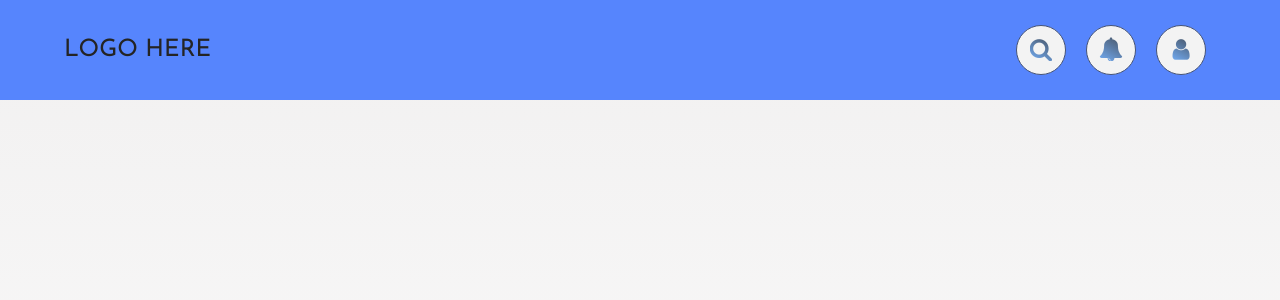
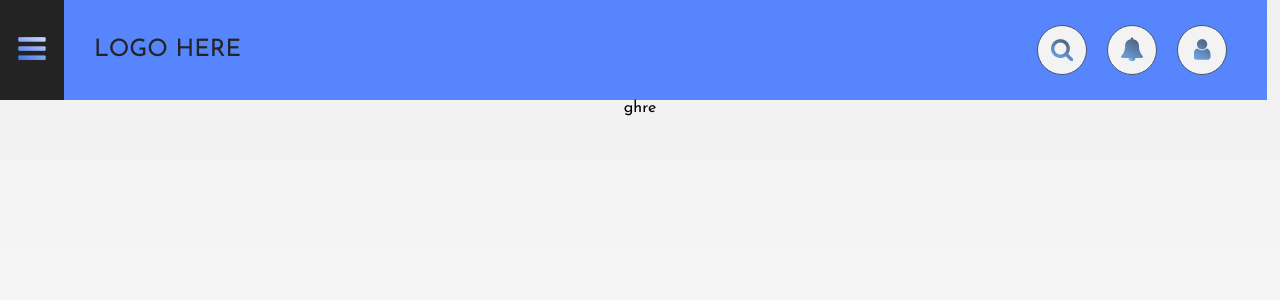
Before and after one commit to vadimkalaida/djinni_task1, a React (Create React App) app in the folder task1/task1/: page / in a window 1280 px wide. Shown: the top 300 px of the page. Built offline with nearby package versions, Linux system fonts and the light colour scheme.

Commit message:
header and left menu bar is ready

```diff
--- a/task1/task1/src/App.js
+++ b/task1/task1/src/App.js
@@ -6,6 +6,7 @@ const App = () => {
   return (
     <AppBlock>
       <HeaderComponent />
+      ghre
     </AppBlock>
   );
 };
--- a/task1/task1/src/components/HeaderComponent/HeaderComponent.js
+++ b/task1/task1/src/components/HeaderComponent/HeaderComponent.js
@@ -1,9 +1,12 @@
 import React from 'react';
-import { Header, HeaderContainer, HeaderLeft, HeaderRight, HeaderButton } from './elements';
+import { TopBlock, Header, HeaderContainer, HeaderLeft, HeaderRight, HeaderButton } from './elements';
 import { BigParagraph } from "../../elements";
+import LeftBarComponent from "../LeftBarComponent/LeftBarComponent";
 
 const HeaderComponent = () => {
   return(
+    <TopBlock>
+      <LeftBarComponent />
       <Header>
         <HeaderContainer>
           <HeaderLeft>
@@ -16,6 +19,7 @@ const HeaderComponent = () => {
           </HeaderRight>
         </HeaderContainer>
       </Header>
+    </TopBlock>
   );
 };
 
--- a/task1/task1/src/components/HeaderComponent/elements.js
+++ b/task1/task1/src/components/HeaderComponent/elements.js
@@ -1,19 +1,37 @@
 import styled from 'styled-components';
 
+export const TopBlock = styled.div`
+  width: 100%;
+  display: flex;
+`;
+
 export const Header = styled.div`
-  width: 100%;
+  width: 96%;
   min-height: 100px;
   background: #5685FD;
+  @media(min-width: 1000px) and (max-width: 1600px) {
+    width: 94%;
+  }
+  @media(min-width: 660px) and (max-width: 999px) {
+    width: 92%;
+  }
+  @media(min-width: 410px) and (max-width: 659px) {
+    width: 90%;
+  }
+  @media(min-width: 320px) and (max-width: 409px) {
+    width: 86%;
+  }
 `;
 
 export const HeaderContainer = styled.div`
-  width: 90%;
+  width: 95%;
   min-height: 100px;
   margin: auto;
   display: flex;
   align-items: center;
   @media(min-width: 320px) and (max-width: 550px) {
     flex-direction: column;
+    width: 100%;
   }
 `;
 
--- /dev/null
+++ b/task1/task1/src/components/LeftBarComponent/LeftBarComponent.js
@@ -0,0 +1,47 @@
+import React, { useState } from 'react';
+import { LeftBar, LeftBarButton, LeftBarMenu, LeftBarMenuTop, LeftBarMenuBottom } from './elements';
+
+const LeftBarComponent = () => {
+  const [openMenuIcon, setOpenMenuIcon] = useState(false);
+
+  const openMenuClick = () => {
+    setOpenMenuIcon(!openMenuIcon);
+  };
+
+  return(
+    <LeftBar>
+      <LeftBarButton onClick={openMenuClick}>
+        <i className={ openMenuIcon ? "fa fa-times" : "fa fa-bars" } aria-hidden="true"></i>
+      </LeftBarButton>
+      <LeftBarMenu style={{opacity: openMenuIcon ? 1 : 0, zIndex: openMenuIcon ? 999 : -999}}>
+        <LeftBarMenuTop>
+          <LeftBarButton>
+            <i className="fa fa-home" aria-hidden="true"></i>
+          </LeftBarButton>
+          <LeftBarButton>
+            <i className="fa fa-envelope" aria-hidden="true"></i>
+          </LeftBarButton>
+          <LeftBarButton>
+            <i className="fa fa-shield" aria-hidden="true"></i>
+          </LeftBarButton>
+          <LeftBarButton>
+            <i className="fa fa-star" aria-hidden="true"></i>
+          </LeftBarButton>
+          <LeftBarButton>
+            <i className="fa fa-circle" aria-hidden="true"></i>
+          </LeftBarButton>
+          <LeftBarButton>
+            <i className="fa fa-list" aria-hidden="true"></i>
+          </LeftBarButton>
+        </LeftBarMenuTop>
+        <LeftBarMenuBottom>
+          <LeftBarButton>
+            <i className="fa fa-cog" aria-hidden="true"></i>
+          </LeftBarButton>
+        </LeftBarMenuBottom>
+      </LeftBarMenu>
+    </LeftBar>
+  );
+};
+
+export default LeftBarComponent;
--- /dev/null
+++ b/task1/task1/src/components/LeftBarComponent/elements.js
@@ -0,0 +1,103 @@
+import styled from 'styled-components';
+
+export const LeftBar = styled.div`
+  width: 4%;
+  background: #232323;
+  display: flex;
+  align-items: center;
+  justify-content: center;
+  @media(min-width: 1000px) and (max-width: 1600px) {
+    width: 5%;
+  }
+  @media(min-width: 660px) and (max-width: 999px) {
+    width: 7%;
+  }
+  @media(min-width: 410px) and (max-width: 659px) {
+    width: 10%;
+  }
+  @media(min-width: 320px) and (max-width: 409px) {
+    width: 14%;
+  }
+`;
+
+
+export const LeftBarButton = styled.button`
+  width: 50px;
+  height: 50px;
+  border: none;
+  background: transparent;
+  cursor: pointer;
+  font-size: 32px;
+  transition: .2s;
+  outline: none;
+  & i {
+    background: -webkit-linear-gradient(60deg, #2C62E8, #E1E9FF);
+    -webkit-background-clip: text;
+    -webkit-text-fill-color: transparent;
+  }
+`;
+
+export const LeftBarMenu = styled.div`
+  width: 4%;
+  height: 93%;
+  background: #232323;
+  position: fixed;
+  top: 100px;
+  transition: .2s;
+  opacity: 0;
+  z-index: -99999;
+  & button {
+    margin-top: 10px;
+    margin-bottom: 10px;
+    & i {
+      background: -webkit-linear-gradient(60deg, #6DA2E8, #E8E8E8);
+      -webkit-background-clip: text;
+      -webkit-text-fill-color: transparent;
+    }
+    &:hover i {
+      background: -webkit-linear-gradient(60deg, #2C62E8, #E1E9FF);
+      -webkit-background-clip: text;
+      -webkit-text-fill-color: transparent;
+    }
+    &:active i {
+      background: -webkit-linear-gradient(60deg, #3CABE6, #2C62E8);
+      -webkit-background-clip: text;
+      -webkit-text-fill-color: transparent;
+    }
+    @media(min-width: 320px) and (max-width: 680px) {
+      font-size: 24px;
+    }
+  }
+  @media(min-width: 1000px) and (max-width: 1600px) {
+    width: 5%;
+  }
+  @media(min-width: 660px) and (max-width: 999px) {
+    width: 7%;
+  }
+  @media(min-width: 410px) and (max-width: 659px) {
+    width: 10%;
+  }
+  @media(min-width: 320px) and (max-width: 409px) {
+    width: 14%;
+  }
+`;
+
+export const LeftBarMenuTop = styled.div`
+  height: 80%;
+  display: flex;
+  flex-direction: column;
+  justify-content: flex-start;
+  align-items: center;
+  margin-top: 25px;
+`;
+
+export const LeftBarMenuBottom = styled.div`
+  height: 15%;
+  display: flex;
+  flex-direction: column;
+  justify-content: flex-end;
+  align-items: center;
+  & button {
+    margin-bottom: 35px;
+  }
+`;
--- a/task1/task1/src/index.css
+++ /dev/null
@@ -1,13 +0,0 @@
-body {
-  margin: 0;
-  font-family: -apple-system, BlinkMacSystemFont, 'Segoe UI', 'Roboto', 'Oxygen',
-    'Ubuntu', 'Cantarell', 'Fira Sans', 'Droid Sans', 'Helvetica Neue',
-    sans-serif;
-  -webkit-font-smoothing: antialiased;
-  -moz-osx-font-smoothing: grayscale;
-}
-
-code {
-  font-family: source-code-pro, Menlo, Monaco, Consolas, 'Courier New',
-    monospace;
-}
--- a/task1/task1/src/index.js
+++ b/task1/task1/src/index.js
@@ -1,6 +1,5 @@
 import React from 'react';
 import ReactDOM from 'react-dom';
-import './index.css';
 import App from './App';
 import reportWebVitals from './reportWebVitals';
 
```
Also changed, not shown: task1/task1/src/logo.svg (deleted), 1 other file (tests, documents, lock files or other folders). Lines whose indentation alone changed are shown as unchanged.
